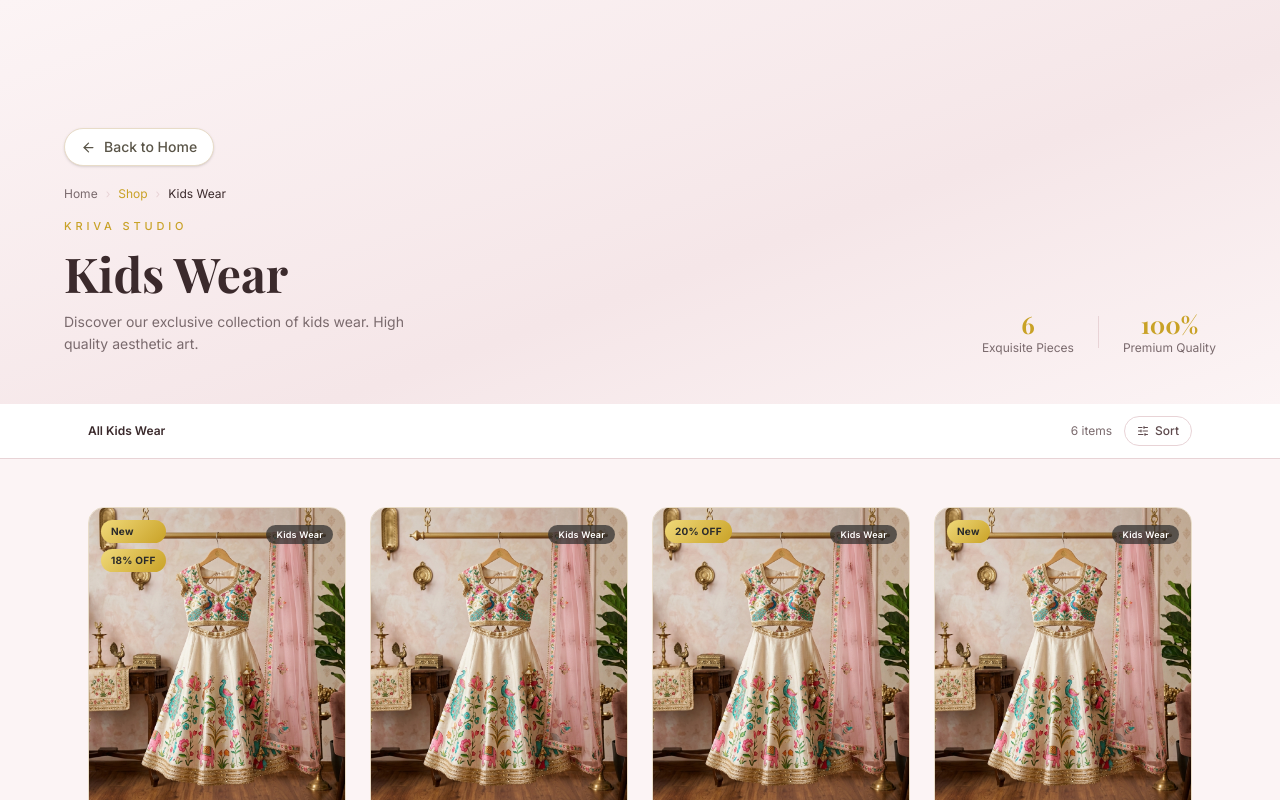
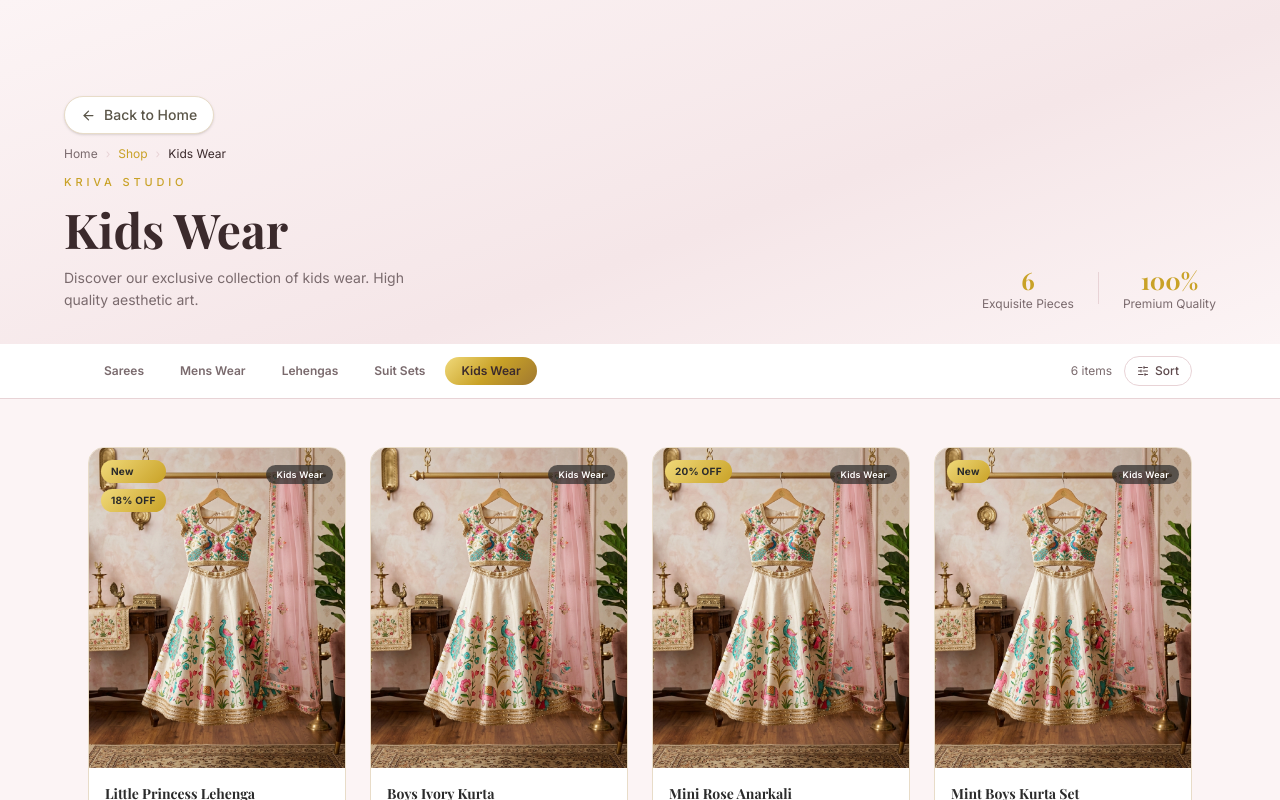
Before and after one commit to SuryaRNaik/Kriva-Website, a Next.js app: page /shop/kids-wear in a window 1280 px wide. Shown: the top 800 px of the page. Built offline with nearby package versions, Linux system fonts and the light colour scheme; a web font is replaced by a local one.

Commit message:
Updated navbar and shop UI

```diff
--- a/src/app/artworks/page.tsx
+++ b/src/app/artworks/page.tsx
@@ -347,7 +347,7 @@ export default function ArtworksPage() {
 
       {/* ── Hero Strip ───────────────────────────────────────── */}
       <div
-        className="relative pt-32 pb-12 px-6 overflow-hidden"
+        className="relative pt-24 pb-8 px-6 overflow-hidden"
         style={{ background: "linear-gradient(160deg,#FAF8F2 0%,#F5F0E6 60%,#FAF8F2 100%)" }}
       >
         {/* Ambient glow */}
@@ -355,9 +355,9 @@ export default function ArtworksPage() {
           style={{ background: "radial-gradient(ellipse at top right,rgba(201,162,39,0.07) 0%,transparent 70%)", transform: "translate(30%,-30%)" }} />
 
         <div className="max-w-6xl mx-auto">
-          <div className="mb-5"><BackButton /></div>
+          <div className="mb-3"><BackButton /></div>
           {/* Breadcrumb */}
-          <p className="text-xs text-[#8A8070] mb-4">
+          <p className="text-xs text-[#8A8070] mb-3">
             <Link href="/" className="hover:text-[#C9A227] transition-colors">Home</Link>
             <span className="mx-2 text-[#E8DCC8]">›</span>
             <span className="text-[#C9A227]">Collections</span>
--- a/src/app/shop/[category]/page.tsx
+++ b/src/app/shop/[category]/page.tsx
@@ -180,12 +180,12 @@ export default function CategoryPage() {
     <div className="min-h-screen bg-[#FCF4F5]">
       {/* ── Hero Strip ── */}
       <div
-        className="relative pt-32 pb-12 px-6 overflow-hidden"
+        className="relative pt-24 pb-8 px-6 overflow-hidden"
         style={{ background: "linear-gradient(160deg,#FCF4F5 0%,#F5E6E8 60%,#FCF4F5 100%)" }}
       >
         <div className="max-w-6xl mx-auto">
-          <div className="mb-5"><BackButton /></div>
-          <p className="text-xs text-[#7A6A6D] mb-4">
+          <div className="mb-3"><BackButton /></div>
+          <p className="text-xs text-[#7A6A6D] mb-3">
             <Link href="/" className="hover:text-[#C9A227] transition-colors">Home</Link>
             <span className="mx-2 text-[#E8D3D6]">›</span>
             <span className="text-[#C9A227]">Shop</span>
@@ -228,8 +228,23 @@ export default function CategoryPage() {
       <div className="sticky top-[64px] z-30 bg-white/95 border-b border-[#E8D3D6]"
         style={{ backdropFilter: "blur(12px)" }}>
         <div className="max-w-6xl mx-auto px-6 py-3 flex items-center justify-between gap-4">
-          <div className="text-xs font-semibold text-[#3B2A2C]">
-            All {categoryTitle}
+          <div className="flex items-center gap-1 overflow-x-auto scrollbar-hide">
+            {Object.entries(CATEGORY_TITLES).map(([slug, title]) => (
+              <Link
+                key={slug}
+                href={`/shop/${slug}`}
+                className={`shrink-0 px-4 py-1.5 rounded-full text-xs font-semibold transition-all duration-200 ${
+                  categorySlug === slug
+                    ? "text-[#3B2A2C]"
+                    : "text-[#7A6A6D] bg-transparent hover:text-[#C9A227]"
+                }`}
+                style={categorySlug === slug
+                  ? { background: "linear-gradient(135deg,#F0D97A 0%,#C9A227 50%,#A07830 100%)" }
+                  : {}}
+              >
+                {title}
+              </Link>
+            ))}
           </div>
           <div className="flex items-center gap-3 shrink-0">
             <span className="text-xs text-[#7A6A6D] hidden sm:block">
--- a/src/components/Navbar.tsx
+++ b/src/components/Navbar.tsx
@@ -43,7 +43,17 @@ export default function Navbar() {
         <nav className="max-w-6xl mx-auto px-6 lg:px-8 flex items-center justify-between">
 
           {/* Logo */}
-          <Link href="/" id="nav-logo" className="flex items-center gap-2">
+          <Link
+            href="/"
+            id="nav-logo"
+            className="flex items-center gap-2"
+            onClick={(e) => {
+              if (window.location.pathname === "/") {
+                e.preventDefault();
+                window.scrollTo({ top: 0, behavior: "smooth" });
+              }
+            }}
+          >
             <Image
               src="/images/krivanewlogo.png"
               alt="Kriva Studio by Ruchitha Reddy"
```
